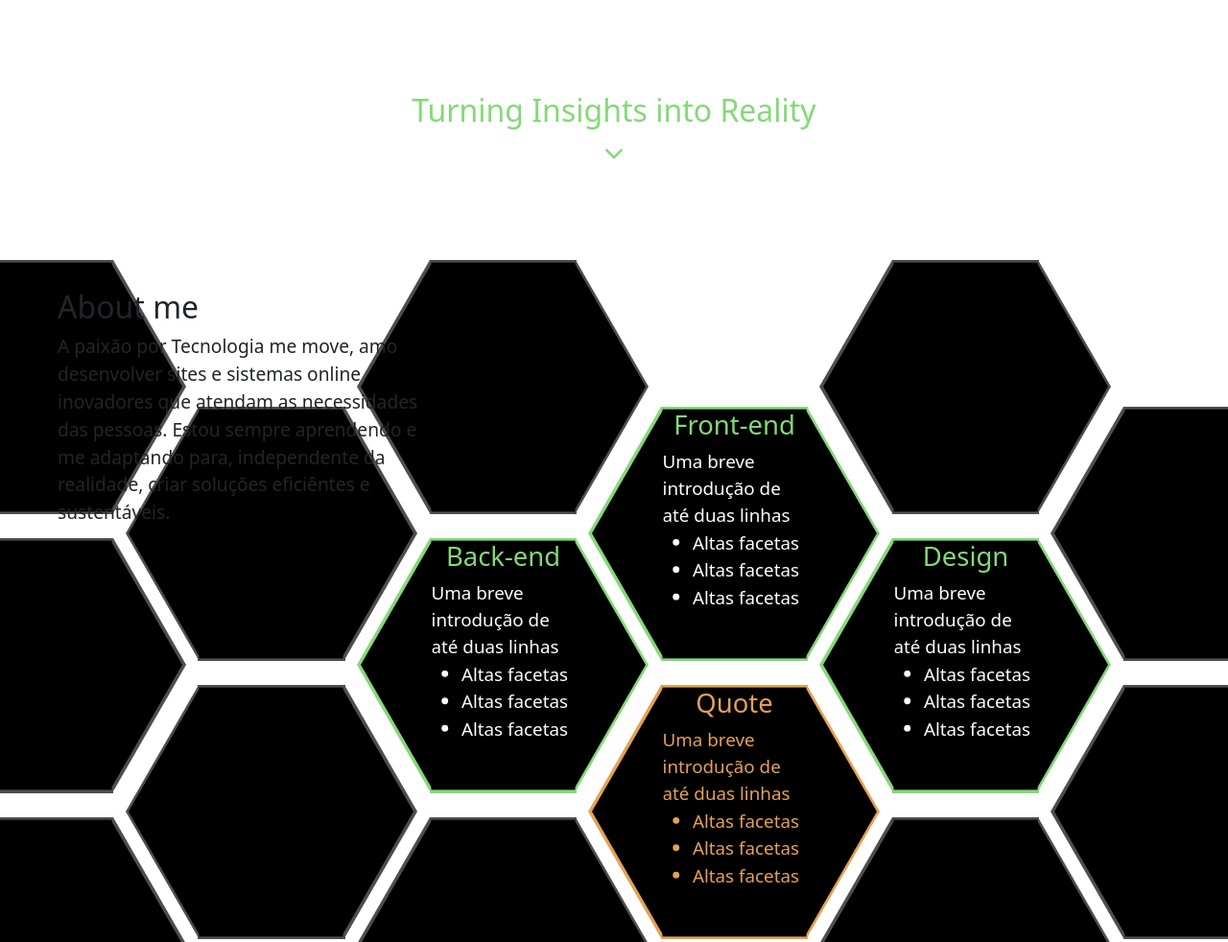
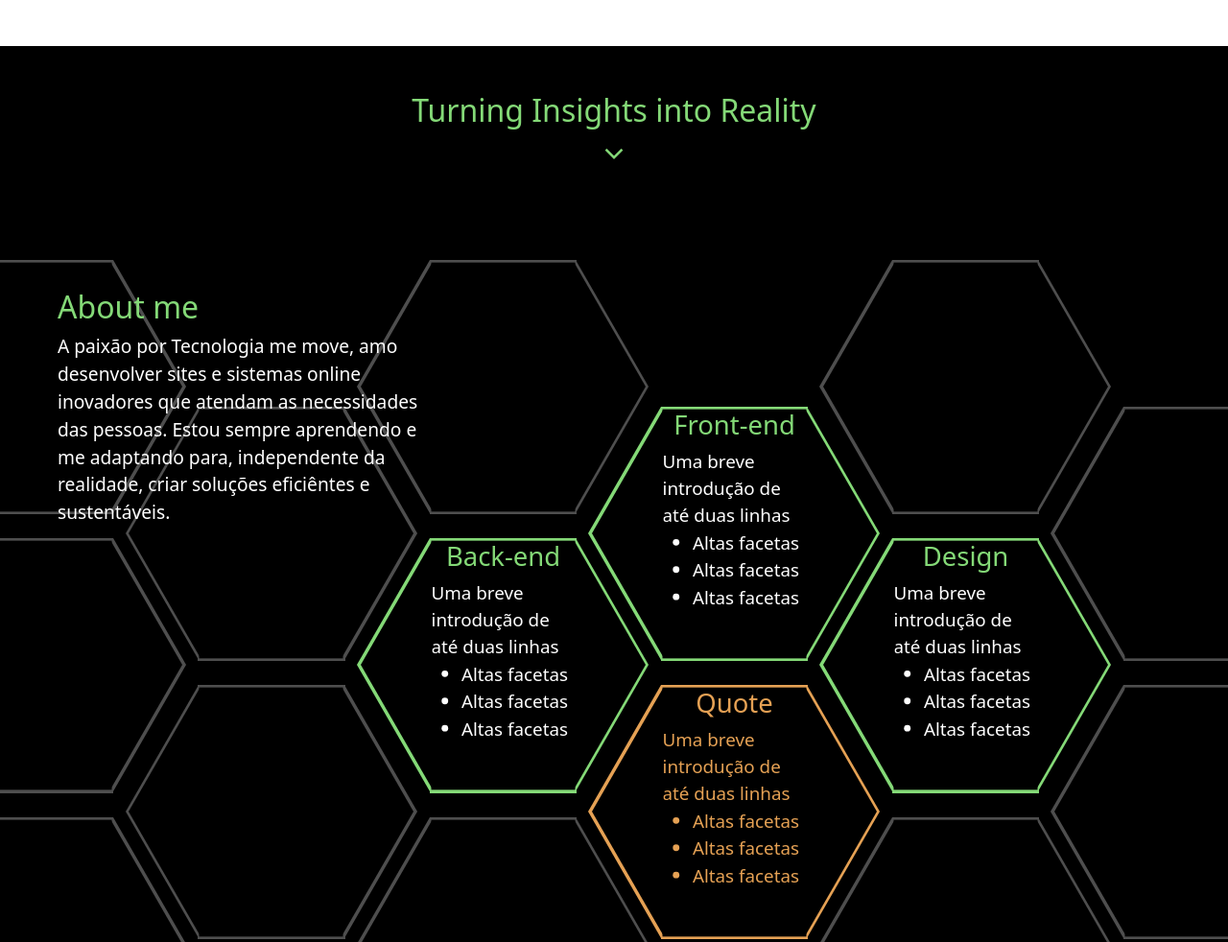
Before and after one commit to GustavoHerreroNunes/GustavoHerreroNunes.github.io, a plain HTML site: page index.html in a window 1280 px wide. Shown: the part 620-1602 px from the top of the page at 96% size. Drawn offline with nearby package versions, Linux system fonts and the light colour scheme.

Commit message:
Change: background-color of "About me" section

```diff
--- a/styles/index.css
+++ b/styles/index.css
@@ -20,8 +20,20 @@ span#my-name{
     font-size: 3rem;
 }
 
+#turningInsights{
+    background-color: black;
+}
 #turningInsights *{
     text-decoration: none;
     color: var(--light-green);
     font-weight: 400;
 }
+
+#aboutMe{
+    background-color: black;
+    color: white;
+    z-index: 0;
+}
+#about-me{
+    color: var(--light-green);
+}
```
